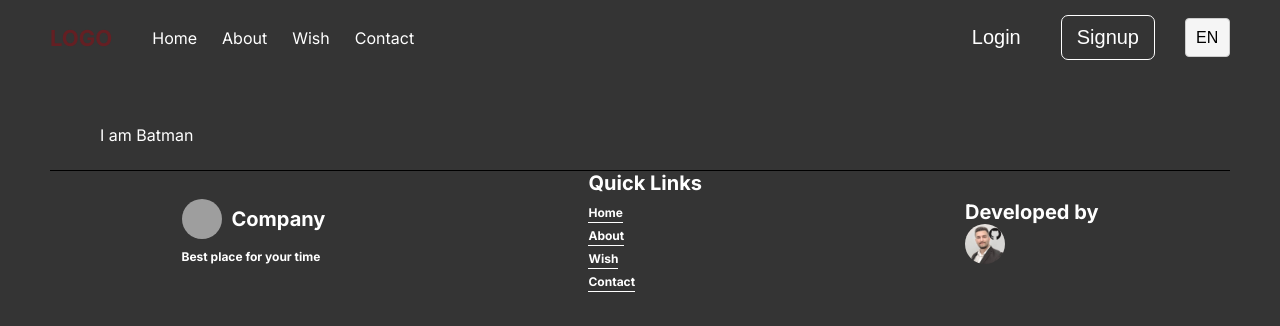
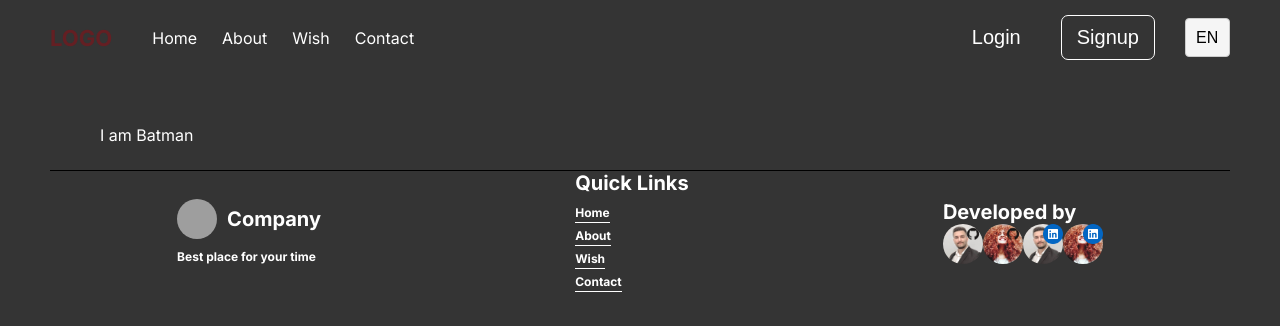
Before and after one commit to noor-ridha/e-commerce, a Next.js app in the folder client/: page / in a window 1280 px wide. Shown: the top 326 px of the page. Built offline with nearby package versions, Linux system fonts and the light colour scheme; grey boxes are pictures that could not be loaded.

Commit message:
front-end\ add linked in contact us

```diff
--- a/client/app/components/Footer/Footer.tsx
+++ b/client/app/components/Footer/Footer.tsx
@@ -1,7 +1,9 @@
 import Image from 'next/image';
 
 import MhamadImg from '../../assets/images/Mhamad.jpg';
+import NoorImg from '../../assets/images/Noor.jpg';
 import GitHubImg from '../../assets/images/GitHub.png';
+import LinkedInImg from '../../assets/images/LinkedIn.png';
 
 import './Footer.scss';
 
@@ -43,6 +45,42 @@ const Footer = () => {
               className="contact-us__us__person__social"
             />
           </div>
+          <div className="contact-us__us__person">
+            <Image
+              className="contact-us__us__person__bg-img"
+              src={NoorImg}
+              alt="Mhamad Raad"
+            />
+            <Image
+              src={GitHubImg}
+              alt="Github"
+              className="contact-us__us__person__social"
+            />
+          </div>
+          <div className="contact-us__us__person">
+            <Image
+              className="contact-us__us__person__bg-img"
+              src={MhamadImg}
+              alt="Mhamad Raad"
+            />
+            <Image
+              src={LinkedInImg}
+              alt="Github"
+              className="contact-us__us__person__social"
+            />
+          </div>
+          <div className="contact-us__us__person">
+            <Image
+              className="contact-us__us__person__bg-img"
+              src={NoorImg}
+              alt="Mhamad Raad"
+            />
+            <Image
+              src={LinkedInImg}
+              alt="Github"
+              className="contact-us__us__person__social"
+            />
+          </div>
         </div>
       </div>
     </footer>
```
